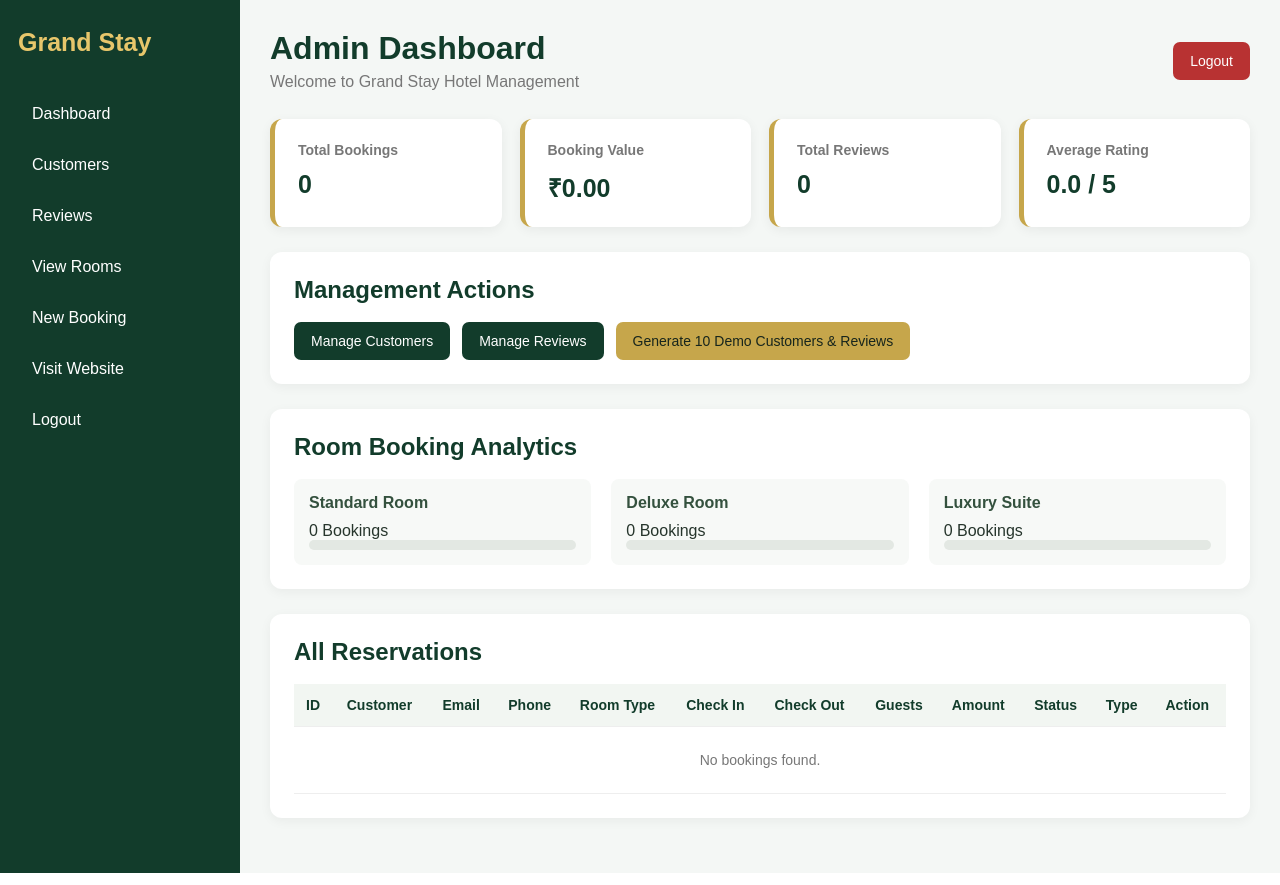
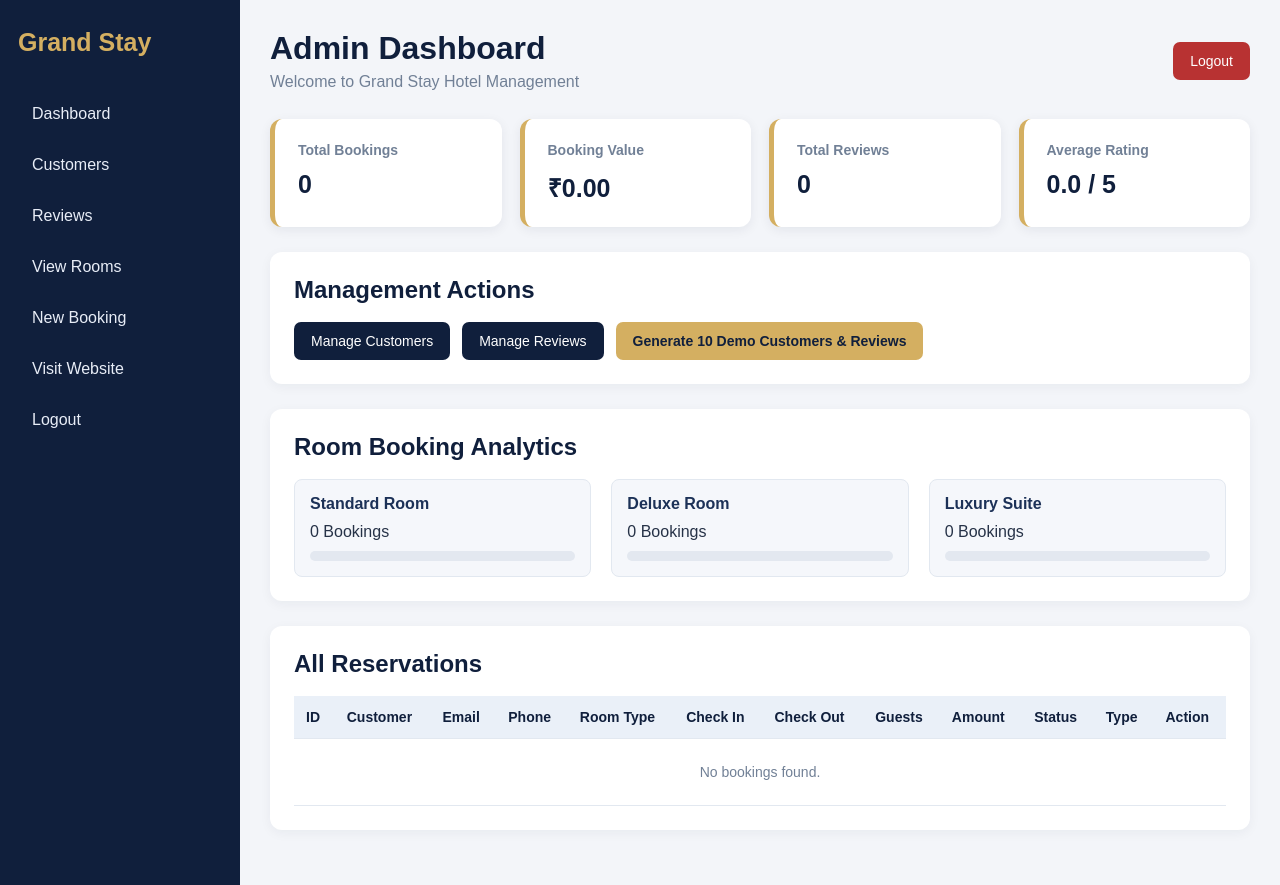
Before and after one commit to attilisuvarna009-tech/grand-stay-hotel-booking, a Flask app: page /admin in a window 1280 px wide. Run offline with Flask 3, Linux system fonts and the light colour scheme; the visitor is signed in with stand-in values (Sample User, id 1); data that the repository does not hold is empty.

Commit message:
Refactor CSS styles in admin.html
Refactor CSS styles in admin dashboard for better maintainability and consistency. Introduced CSS variables for colors and improved layout styles.

```diff
--- a/templates/admin.html
+++ b/templates/admin.html
@@ -7,6 +7,19 @@
     <title>Grand Stay | Admin Dashboard</title>
 
     <style>
+        :root {
+            --navy: #101f3c;
+            --navy-light: #1c3157;
+            --navy-hover: #263f6b;
+            --gold: #d4af61;
+            --background: #f3f5f9;
+            --text: #263247;
+            --muted: #718096;
+            --border: #e2e8f0;
+            --white: #ffffff;
+            --red: #b83232;
+        }
+
         * {
             margin: 0;
             padding: 0;
@@ -15,8 +28,8 @@
         }
 
         body {
-            background: #f4f7f5;
-            color: #26352c;
+            background: var(--background);
+            color: var(--text);
         }
 
         .layout {
@@ -24,23 +37,26 @@
             min-height: 100vh;
         }
 
+        /* SIDEBAR */
         .sidebar {
             width: 240px;
-            background: #123c2b;
+            flex-shrink: 0;
+            background: var(--navy);
             color: white;
             padding: 28px 18px;
+            min-height: 100vh;
         }
 
         .logo {
             font-size: 25px;
             font-weight: bold;
-            color: #e7c66b;
+            color: var(--gold);
             margin-bottom: 35px;
         }
 
         .sidebar a {
             display: block;
-            color: white;
+            color: #e8edf7;
             text-decoration: none;
             padding: 13px 14px;
             margin: 7px 0;
@@ -49,10 +65,11 @@
         }
 
         .sidebar a:hover {
-            background: #28583f;
-            color: #e7c66b;
+            background: var(--navy-hover);
+            color: var(--gold);
         }
 
+        /* MAIN CONTENT */
         .main {
             flex: 1;
             padding: 30px;
@@ -69,14 +86,15 @@
         }
 
         .topbar h1 {
-            color: #123c2b;
+            color: var(--navy);
         }
 
         .topbar p {
-            color: #777;
+            color: var(--muted);
             margin-top: 6px;
         }
 
+        /* STATISTICS */
         .stats {
             display: grid;
             grid-template-columns: repeat(auto-fit, minmax(190px, 1fr));
@@ -85,15 +103,15 @@
         }
 
         .stat-card {
-            background: white;
+            background: var(--white);
             padding: 23px;
             border-radius: 12px;
-            box-shadow: 0 3px 12px rgba(0,0,0,0.06);
-            border-left: 5px solid #c6a64b;
+            box-shadow: 0 3px 12px rgba(16, 31, 60, 0.07);
+            border-left: 5px solid var(--gold);
         }
 
         .stat-card h3 {
-            color: #777;
+            color: var(--muted);
             font-size: 14px;
             margin-bottom: 12px;
         }
@@ -101,22 +119,25 @@
         .stat-card p {
             font-size: 25px;
             font-weight: bold;
-            color: #123c2b;
+            color: var(--navy);
+            overflow-wrap: anywhere;
         }
 
+        /* SECTIONS */
         .section {
-            background: white;
+            background: var(--white);
             padding: 24px;
             border-radius: 12px;
             margin-bottom: 25px;
-            box-shadow: 0 3px 12px rgba(0,0,0,0.05);
+            box-shadow: 0 3px 12px rgba(16, 31, 60, 0.05);
         }
 
         .section h2 {
-            color: #123c2b;
+            color: var(--navy);
             margin-bottom: 18px;
         }
 
+        /* BUTTONS */
         .actions {
             display: flex;
             flex-wrap: wrap;
@@ -125,7 +146,7 @@
 
         .btn {
             display: inline-block;
-            background: #123c2b;
+            background: var(--navy);
             color: white;
             border: none;
             padding: 11px 17px;
@@ -133,25 +154,33 @@
             text-decoration: none;
             cursor: pointer;
             font-size: 14px;
+            transition: 0.3s;
         }
 
         .btn:hover {
-            background: #28583f;
+            background: var(--navy-hover);
         }
 
         .btn.gold {
-            background: #c6a64b;
-            color: #17251c;
+            background: var(--gold);
+            color: var(--navy);
+            font-weight: bold;
+        }
+
+        .btn.gold:hover {
+            background: #bd984b;
         }
 
         .btn.danger {
-            background: #b83232;
+            background: var(--red);
+            color: white;
         }
 
         .btn.danger:hover {
             background: #8f2020;
         }
 
+        /* ANALYTICS */
         .analytics {
             display: grid;
             grid-template-columns: repeat(auto-fit, minmax(180px, 1fr));
@@ -160,28 +189,34 @@
 
         .analytics-item {
             padding: 15px;
-            background: #f7f9f7;
+            background: #f5f7fb;
+            border: 1px solid var(--border);
             border-radius: 8px;
         }
 
         .analytics-item h4 {
             margin-bottom: 10px;
-            color: #34513e;
+            color: var(--navy-light);
+        }
+
+        .analytics-item p {
+            margin-bottom: 10px;
         }
 
         .bar {
             height: 10px;
-            background: #e3e8e3;
+            background: #e3e8f0;
             border-radius: 10px;
             overflow: hidden;
         }
 
         .bar-fill {
             height: 100%;
-            background: #c6a64b;
+            background: linear-gradient(90deg, var(--navy), var(--gold));
             border-radius: 10px;
         }
 
+        /* RESERVATION TABLE */
         .table-wrapper {
             overflow-x: auto;
         }
@@ -194,20 +229,21 @@
 
         th, td {
             padding: 13px 12px;
-            border-bottom: 1px solid #eee;
+            border-bottom: 1px solid var(--border);
             text-align: left;
             font-size: 14px;
         }
 
         th {
-            background: #f2f6f2;
-            color: #123c2b;
+            background: #eaf0f8;
+            color: var(--navy);
         }
 
         tr:hover {
-            background: #fafcf9;
+            background: #f7f9fc;
         }
 
+        /* BOOKING STATUS */
         .status {
             display: inline-block;
             padding: 5px 9px;
@@ -231,7 +267,7 @@
             color: #a02020;
         }
 
-        /* Demo and real customer labels */
+        /* DEMO AND REAL LABELS */
         .tag {
             display: inline-block;
             padding: 4px 8px;
@@ -247,10 +283,12 @@
             color: #17652b;
         }
 
+        /* FLASH MESSAGE */
         .flash {
             padding: 12px 15px;
-            background: #e1f5e5;
-            color: #17652b;
+            background: #e1f0ff;
+            color: var(--navy);
+            border-left: 4px solid var(--gold);
             border-radius: 7px;
             margin-bottom: 18px;
         }
@@ -258,9 +296,10 @@
         .empty {
             text-align: center;
             padding: 25px;
-            color: #777;
+            color: var(--muted);
         }
 
+        /* MOBILE RESPONSIVE */
         @media (max-width: 768px) {
             .layout {
                 flex-direction: column;
@@ -268,6 +307,7 @@
 
             .sidebar {
                 width: 100%;
+                min-height: auto;
             }
 
             .sidebar a {
@@ -309,6 +349,7 @@
                 <h1>Admin Dashboard</h1>
                 <p>Welcome to Grand Stay Hotel Management</p>
             </div>
+
             <a href="{{ url_for('admin_logout') }}" class="btn danger">
                 Logout
             </a>
@@ -322,6 +363,7 @@
             {% endif %}
         {% endwith %}
 
+        <!-- DASHBOARD STATISTICS -->
         <div class="stats">
 
             <div class="stat-card">
@@ -346,10 +388,12 @@
 
         </div>
 
+        <!-- MANAGEMENT ACTIONS -->
         <section class="section">
             <h2>Management Actions</h2>
 
             <div class="actions">
+
                 <a href="{{ url_for('admin_customers') }}" class="btn">
                     Manage Customers
                 </a>
@@ -366,9 +410,11 @@
                         Generate 10 Demo Customers & Reviews
                     </button>
                 </form>
+
             </div>
         </section>
 
+        <!-- ROOM BOOKING ANALYTICS -->
         <section class="section">
             <h2>Room Booking Analytics</h2>
 
@@ -377,6 +423,7 @@
                 <div class="analytics-item">
                     <h4>Standard Room</h4>
                     <p>{{ standard_bookings }} Bookings</p>
+
                     <div class="bar">
                         <div class="bar-fill"
                              style="width: {{ [standard_bookings * 10, 100]|min }}%;">
@@ -387,6 +434,7 @@
                 <div class="analytics-item">
                     <h4>Deluxe Room</h4>
                     <p>{{ deluxe_bookings }} Bookings</p>
+
                     <div class="bar">
                         <div class="bar-fill"
                              style="width: {{ [deluxe_bookings * 10, 100]|min }}%;">
@@ -397,6 +445,7 @@
                 <div class="analytics-item">
                     <h4>Luxury Suite</h4>
                     <p>{{ luxury_bookings }} Bookings</p>
+
                     <div class="bar">
                         <div class="bar-fill"
                              style="width: {{ [luxury_bookings * 10, 100]|min }}%;">
@@ -407,6 +456,7 @@
             </div>
         </section>
 
+        <!-- ALL RESERVATIONS -->
         <section class="section">
             <h2>All Reservations</h2>
 
```
